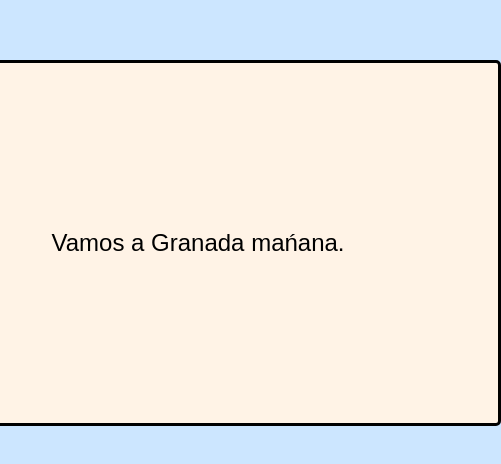
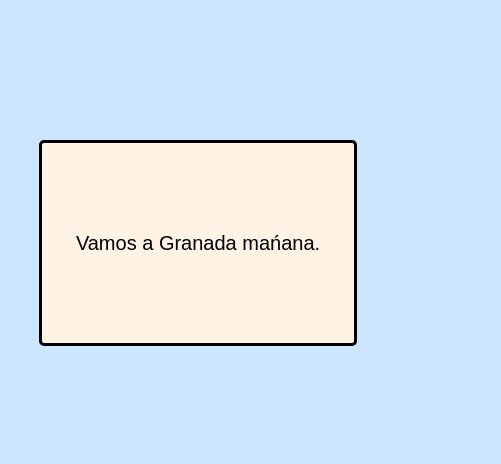
Before and after one commit to ilonacodes/flashcards-training, a React (Create React App) app: page / in a window 390 px wide. Shown: the part 182-646 px from the top of the page, 501 px wide, since content can reach past the window. Built offline with nearby package versions, Linux system fonts and the light colour scheme.

Commit message:
Implement responsive flashcard design

```diff
--- a/src/index.css
+++ b/src/index.css
@@ -41,4 +41,18 @@ body {
     .flashcard-container .flashcard .back {
       transform: rotateY(180deg); }
 
+@media (max-width: 768px) {
+  body {
+    font-size: 16px; }
+
+  .flashcard-container {
+    top: 50%;
+    left: 50%;
+    width: 80%;
+    height: 200px;
+    position: absolute; }
+    .flashcard-container span {
+      padding: 0 5%;
+      font-size: 20px; } }
+
 /*# sourceMappingURL=index.css.map */
--- a/src/index.scss
+++ b/src/index.scss
@@ -62,3 +62,22 @@ body {
     }
   }
 }
+
+@media (max-width: 768px) {
+  body {
+    font-size: 16px;
+  }
+
+  .flashcard-container {
+    top: 50%;
+    left: 50%;
+    width: 80%;
+    height: 200px;
+    position: absolute;
+
+    span {
+      padding: 0 5%;
+      font-size: 20px;
+    }
+  }
+}
```
Also changed, not shown: 1 other file (tests, documents, lock files or other folders).
